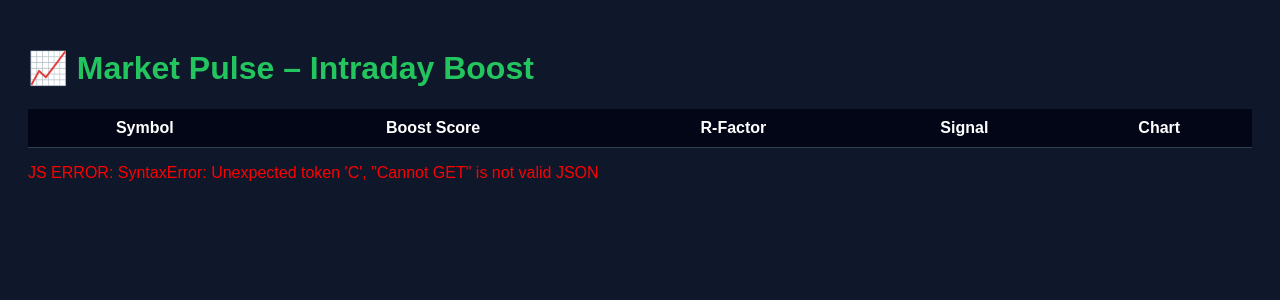
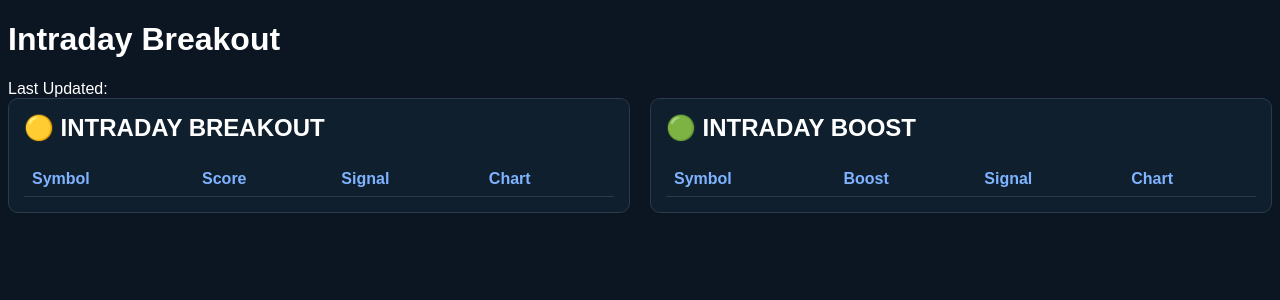
Before and after one commit to saibabaswamisamarth-boop/trade-dashboard, a FastAPI app: template templates/fo_dashboard.html in a window 1280 px wide. Shown: the top 300 px of the page. Run offline with FastAPI, Linux system fonts and the light colour scheme; the template is opened without the code that fills it, so the values that code supplies are empty.

Commit message:
Update fo_dashboard.html

```diff
--- a/templates/fo_dashboard.html
+++ b/templates/fo_dashboard.html
@@ -1,102 +1,154 @@
 <!DOCTYPE html>
 <html>
 <head>
-  <title>Market Pulse Dashboard</title>
+    <title>Intraday Breakout</title>
     <style>
-    body {
-      background:#0f172a;
+        body{
+            background:#0b1622;
             color:white;
             font-family:Arial;
-      padding:20px;
         }
-    h1 {
-      color:#22c55e;
+        .container{
+            display:flex;
+            gap:20px;
         }
-    table {
+        .panel{
+            flex:1;
+            border:1px solid #2a3b4d;
+            padding:15px;
+            border-radius:10px;
+            background:#0f1f2e;
+        }
+        table{
             width:100%;
             border-collapse:collapse;
-      margin-top:20px;
         }
-    th, td {
-      padding:10px;
-      border-bottom:1px solid #334155;
-      text-align:center;
+        th,td{
+            padding:8px;
+            border-bottom:1px solid #2a3b4d;
+            text-align:left;
         }
-    th {
-      background:#020617;
+        th{
+            color:#7fb3ff;
         }
-    tr:hover {
-      background:#020617;
+        .bullish{
+            color:#00ff88;
+            font-weight:700;
+        }
+        .bearish{
+            color:#ff4d4d;
+            font-weight:700;
+        }
+        h2{
+            margin-top:0;
+        }
+        a{
+            color:#7fb3ff;
         }
     </style>
 </head>
 <body>
 
-<h1>📈 Market Pulse – Intraday Boost</h1>
+<h1>Intraday Breakout</h1>
+<div>Last Updated: <span id="time"></span></div>
 
-<table id="tbl">
+<div class="container">
+
+    <!-- LEFT PANEL -->
+    <div class="panel">
+        <h2>🟡 INTRADAY BREAKOUT</h2>
+        <table>
+            <thead>
                 <tr>
                     <th>Symbol</th>
-    <th>Boost Score</th>
-    <th>R-Factor</th>
+                    <th>Score</th>
                     <th>Signal</th>
                     <th>Chart</th>
                 </tr>
+            </thead>
+            <tbody id="breakout-body"></tbody>
         </table>
+    </div>
 
-<script>
-async function loadData() {
-  try {
-    const r = await fetch("/market-pulse-v2");
-    const res = await r.json();
-
-    let rows = `
+    <!-- RIGHT PANEL -->
+    <div class="panel">
+        <h2>🟢 INTRADAY BOOST</h2>
+        <table>
+            <thead>
                 <tr>
                     <th>Symbol</th>
-        <th>Boost Score</th>
-        <th>R-Factor</th>
+                    <th>Boost</th>
                     <th>Signal</th>
                     <th>Chart</th>
                 </tr>
-    `;
+            </thead>
+            <tbody id="boost-body"></tbody>
+        </table>
+    </div>
+</div>
 
-    res.data.forEach(x => {
-      rows += `
+<script>
+function getClass(signal){
+    if(signal.includes("BULLISH")) return "bullish";
+    if(signal.includes("BEARISH")) return "bearish";
+    return "";
+}
+
+function chartLink(symbol){
+    return `https://www.tradingview.com/chart/?symbol=NSE:${symbol}`;
+}
+
+async function loadBreakout(){
+    const res = await fetch('/intraday-breakout');
+    const json = await res.json();
+    const rows = json.data || [];
+
+    let html = "";
+    rows.forEach(row=>{
+        const cls = getClass(row.signal);
+        html += `
             <tr>
-          <td>${x.symbol}</td>
-
-          <td>
-            <b>${x.boost_score ?? x.pulse_score ?? "-"}</b>
-          </td>
-
-          <td>${x.r_factor}</td>
-
-          <td>
-            ${x.signal === "BULL"
-              ? "<span style='color:#22c55e;font-weight:bold'>BULL</span>"
-              : "<span style='color:#ef4444;font-weight:bold'>BEAR</span>"}
-          </td>
-
-          <td>
-            <a href="https://www.tradingview.com/chart/?symbol=NSE:${x.symbol}"
-               target="_blank"
-               style="color:#38bdf8;text-decoration:none;font-weight:bold;">
-               📈 View
-            </a>
-          </td>
+                <td class="${cls}">${row.symbol}</td>
+                <td>${row.score}</td>
+                <td class="${cls}">${row.signal}</td>
+                <td><a target="_blank" href="${chartLink(row.symbol)}">View</a></td>
             </tr>
         `;
     });
 
-    document.getElementById("tbl").innerHTML = rows;
-
-  } catch (e) {
-    document.body.innerHTML +=
-      "<p style='color:red'>JS ERROR: " + e + "</p>";
-  }
+    document.getElementById("breakout-body").innerHTML = html;
 }
 
-loadData();
+async function loadBoost(){
+    const res = await fetch('/intraday-boost');
+    const json = await res.json();
+    const rows = json.data || [];
+
+    let html = "";
+    rows.forEach(row=>{
+        const cls = getClass(row.signal);
+        html += `
+            <tr>
+                <td class="${cls}">${row.symbol}</td>
+                <td>${row.boost_score}</td>
+                <td class="${cls}">${row.signal}</td>
+                <td><a target="_blank" href="${chartLink(row.symbol)}">View</a></td>
+            </tr>
+        `;
+    });
+
+    document.getElementById("boost-body").innerHTML = html;
+}
+
+async function loadAll(){
+    await loadBreakout();
+    await loadBoost();
+    document.getElementById("time").innerText = new Date().toLocaleTimeString();
+}
+
+loadAll();
+setInterval(loadAll, 15000);
 </script>
 
 </body>
+</html>
```
Lines whose indentation alone changed are shown as unchanged.
